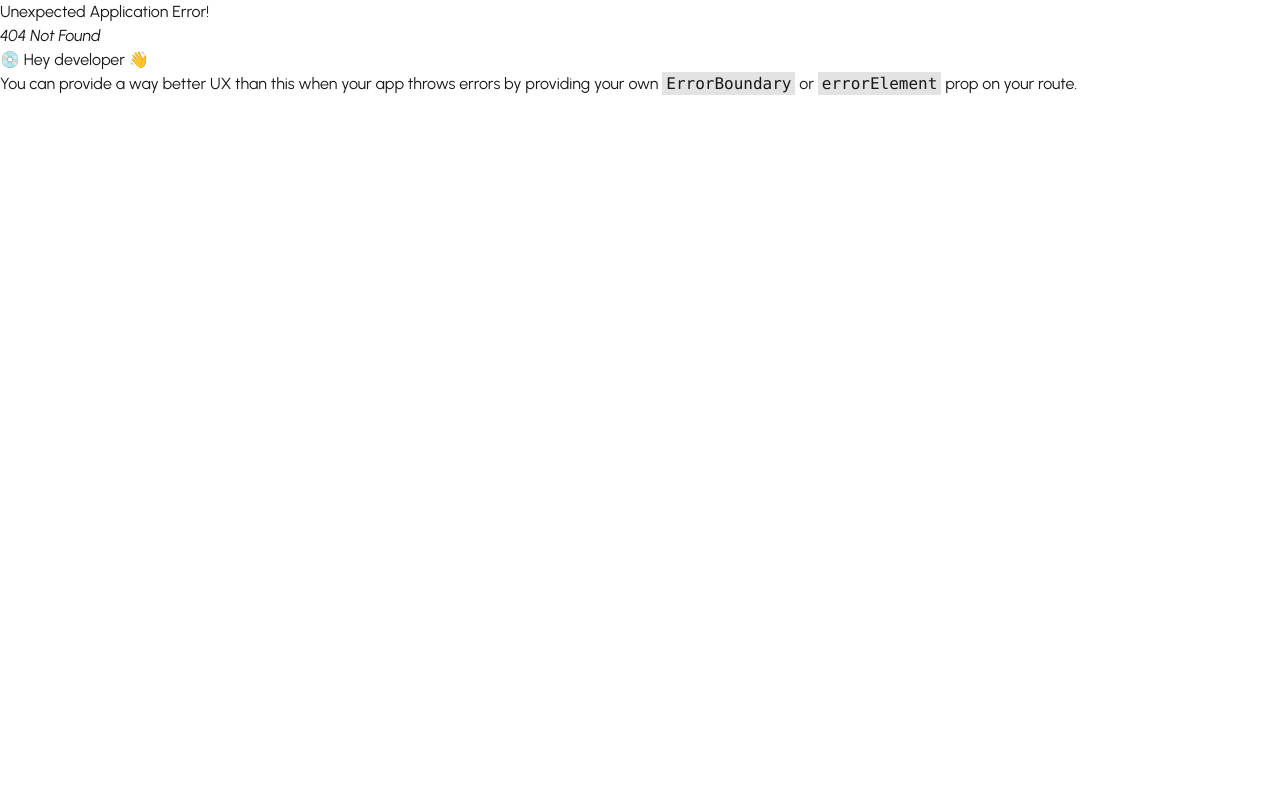
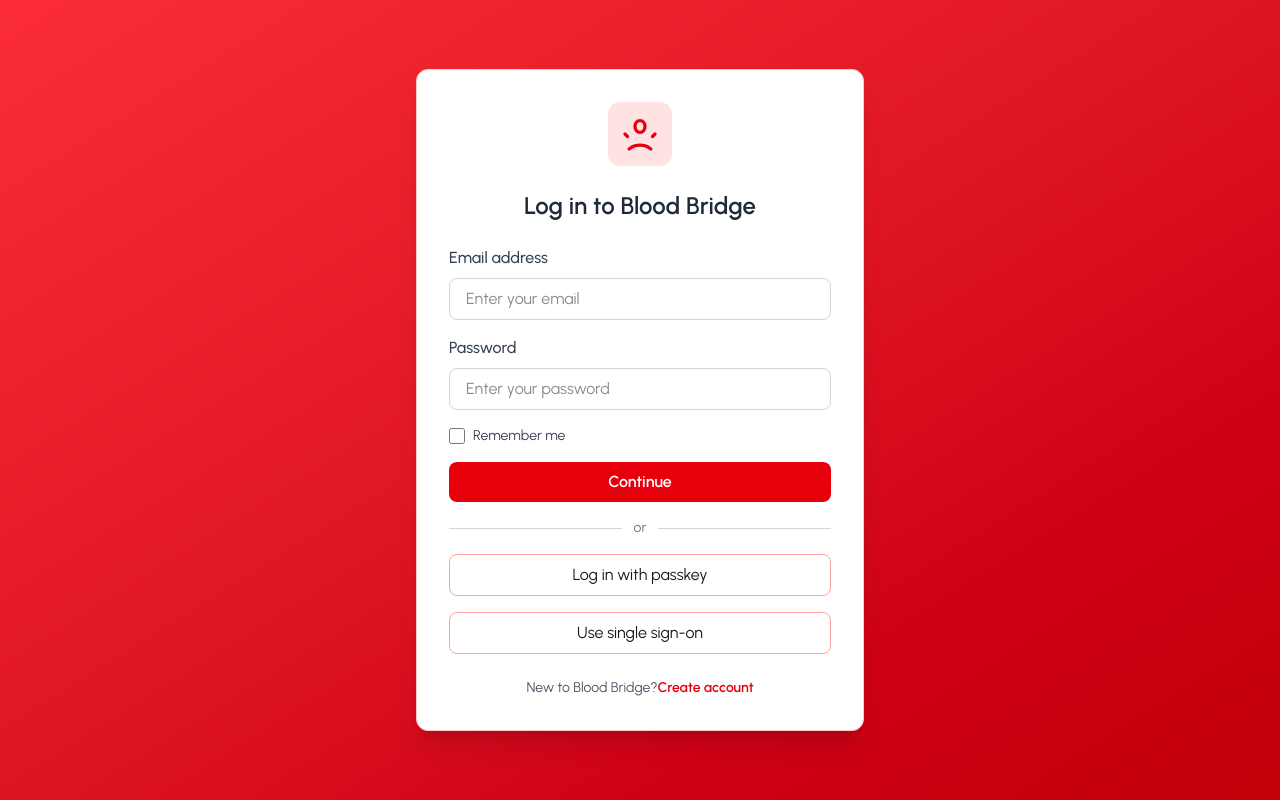
Before and after one commit to Zannatmawa/blood-donation-client, a React (Vite) app: page /login in a window 1280 px wide. Before the commit this address had no page. Built offline with nearby package versions, Linux system fonts and the light colour scheme.

Commit message:
installed react hook form

```diff
--- a/package.json
+++ b/package.json
@@ -13,6 +13,7 @@
     "@tailwindcss/vite": "^4.1.17",
     "react": "^19.2.0",
     "react-dom": "^19.2.0",
+    "react-hook-form": "^7.68.0",
     "react-icons": "^5.5.0",
     "react-router": "^7.10.1",
     "tailwindcss": "^4.1.17"
--- a/src/components/Logo/Logo.jsx
+++ b/src/components/Logo/Logo.jsx
@@ -1,11 +1,16 @@
 import React from 'react'
-import { BiDonateBlood } from "react-icons/bi";
 
 const Logo = () => {
     return (
-        <div className='flex justify-center items-center'>
-            <BiDonateBlood />
-            BLOOD  BRIDGE
+        <div className='flex flex-col justify-center items-center'>
+            <svg xmlns="http://www.w3.org/2000/svg" class="h-10 w-10 text-red-600" fill="none" viewBox="0 0 24 24" stroke="currentColor">
+                <path stroke-linecap="round" stroke-linejoin="round" stroke-width="2" d="M12 11c1.657 0 3-1.567 3-3.5S13.657 4 12 4 9 5.567 9 7.5 10.343 11 12 11z" />
+                <path stroke-linecap="round" stroke-linejoin="round" stroke-width="2" d="M5.5 21a10.4 10.4 0 0113 0M21 12l-1.5 1.5M3 12l1.5 1.5" />
+            </svg>
+            <div className='text-red-600 '>
+                <span>Blood</span>
+                <span>Bridge</span>
+            </div>
         </div>
     )
 }
--- /dev/null
+++ b/src/layouts/AuthLayouts.jsx
@@ -0,0 +1,14 @@
+import React from 'react'
+import { Outlet } from 'react-router'
+import Logo from '../components/Logo/Logo'
+
+const AuthLayouts = () => {
+    return (
+        <div>
+            {/* <Logo /> */}
+            <Outlet />
+        </div>
+    )
+}
+
+export default AuthLayouts
--- /dev/null
+++ b/src/pages/Auth/Login/Login.jsx
@@ -0,0 +1,92 @@
+import React from 'react'
+
+const Login = () => {
+    return (
+        <div class="min-h-screen bg-gradient-to-br from-red-500 to-red-700 flex items-center justify-center px-4">
+            <div class="w-full max-w-md bg-white shadow-xl rounded-xl p-8 border border-red-200">
+
+                {/* <!-- Icon --> */}
+                <div class="flex justify-center mb-6">
+                    <div class="w-16 h-16 bg-red-100 rounded-xl flex items-center justify-center">
+                        <svg xmlns="http://www.w3.org/2000/svg" class="h-10 w-10 text-red-600" fill="none" viewBox="0 0 24 24" stroke="currentColor">
+                            <path stroke-linecap="round" stroke-linejoin="round" stroke-width="2" d="M12 11c1.657 0 3-1.567 3-3.5S13.657 4 12 4 9 5.567 9 7.5 10.343 11 12 11z" />
+                            <path stroke-linecap="round" stroke-linejoin="round" stroke-width="2" d="M5.5 21a10.4 10.4 0 0113 0M21 12l-1.5 1.5M3 12l1.5 1.5" />
+                        </svg>
+                    </div>
+                </div>
+
+                {/* <!-- Title --> */}
+                <h2 class="text-center text-2xl font-semibold text-gray-800 mb-6">
+                    Log in to Blood Bridge
+                </h2>
+
+                {/* <!-- Form --> */}
+                <form class="space-y-4">
+
+                    {/* <!-- Email --> */}
+                    <div>
+                        <label class="text-gray-700 font-medium">Email address</label>
+                        <input
+                            type="email"
+                            required
+                            class="w-full mt-2 px-4 py-2 border border-gray-300 rounded-lg focus:ring-2 focus:ring-red-500 focus:outline-none"
+                            placeholder="Enter your email"
+                        />
+                    </div>
+
+                    {/* <!-- Password --> */}
+                    <div>
+                        <label class="text-gray-700 font-medium">Password</label>
+                        <input
+                            type="password"
+                            required
+                            class="w-full mt-2 px-4 py-2 border border-gray-300 rounded-lg focus:ring-2 focus:ring-red-500 focus:outline-none"
+                            placeholder="Enter your password"
+                        />
+                    </div>
+
+                    {/* <!-- Remember --> */}
+                    <div class="flex items-center gap-2">
+                        <input type="checkbox" class="h-4 w-4 text-red-600 rounded" />
+                        <span class="text-gray-700 text-sm">Remember me</span>
+                    </div>
+
+                    {/* <!-- Login Button --> */}
+                    <button
+                        type="submit"
+                        class="w-full bg-red-600 text-white py-2 rounded-lg font-semibold hover:bg-red-700 transition"
+                    >
+                        Continue
+                    </button>
+
+                    {/* <!-- or divider --> */}
+                    <div class="flex items-center">
+                        <div class="flex-1 border-t border-gray-300"></div>
+                        <span class="px-3 text-gray-500 text-sm">or</span>
+                        <div class="flex-1 border-t border-gray-300"></div>
+                    </div>
+
+                    {/* <!-- Secondary buttons --> */}
+                    <button class="w-full border border-red-300 py-2 rounded-lg hover:bg-red-50 transition">
+                        Log in with passkey
+                    </button>
+
+                    <button class="w-full border border-red-300 py-2 rounded-lg hover:bg-red-50 transition">
+                        Use single sign-on
+                    </button>
+
+                </form>
+
+                {/* <!-- Footer --> */}
+                <p class="text-center text-gray-600 text-sm mt-6">
+                    New to Blood Bridge?
+                    <a href="#" class="text-red-600 font-semibold hover:underline">Create account</a>
+                </p>
+
+            </div>
+        </div>
+
+    )
+}
+
+export default Login
--- /dev/null
+++ b/src/pages/Auth/Register/Register.jsx
@@ -0,0 +1,9 @@
+import React from 'react'
+
+const Register = () => {
+    return (
+        <div>Register</div>
+    )
+}
+
+export default Register
--- a/src/pages/Shared/Navbar/Navbar.jsx
+++ b/src/pages/Shared/Navbar/Navbar.jsx
@@ -4,14 +4,14 @@
 
 const Navbar = () => {
     const links = <>
-        <NavLink to="/">Home</NavLink>
-        <NavLink to="/beAVolunteer">Be a Volunteer </NavLink>
-        <NavLink to="/dashboard">Dashboard</NavLink>
-        <NavLink to="/blood-dontaion">Donate Your Blood</NavLink>
+        <NavLink className="mr-2" to="/">Home</NavLink>
+        <NavLink className="mr-2" to="/beAVolunteer">Be a Volunteer </NavLink>
+        <NavLink className="mr-2" to="/dashboard">Dashboard</NavLink>
+        <NavLink className="mr-2" to="/blood-dontaion">Donate Your Blood</NavLink>
 
     </>
     return (
-        <div className="navbar text-white bg-primary shadow-sm">
+        <div className="navbar text-primary font-bold  bg-base-200 shadow-sm">
             <div className="navbar-start">
                 <div className="dropdown">
                     <div tabIndex={0} role="button" className="btn btn-ghost lg:hidden">
@@ -33,8 +33,7 @@
                 </ul>
             </div>
             <div className="navbar-end">
-                <Link>Login</Link>
-                <a className="btn">Button</a>
+                <Link to="/login" className="btn bg-red-600 text-white">Login</Link>
             </div>
         </div>
     )
--- a/src/routers/router.jsx
+++ b/src/routers/router.jsx
@@ -1,6 +1,9 @@
 import { createBrowserRouter } from "react-router";
 import RootLayouts from "../layouts/RootLayouts";
 import Home from "../pages/Home/Home";
+import AuthLayouts from "../layouts/AuthLayouts";
+import Login from "../pages/Auth/Login/Login";
+import Register from "../pages/Auth/Register/Register";
 
 
 
@@ -15,4 +18,18 @@
             }
         ]
     },
+    {
+        path: '/',
+        Component: AuthLayouts,
+        children: [
+            {
+                path: '/login',
+                Component: Login,
+            },
+            {
+                path: '/register',
+                Component: Register,
+            }
+        ]
+    }
 ]);
```
Also changed, not shown: 1 other file (tests, documents, lock files or other folders).
